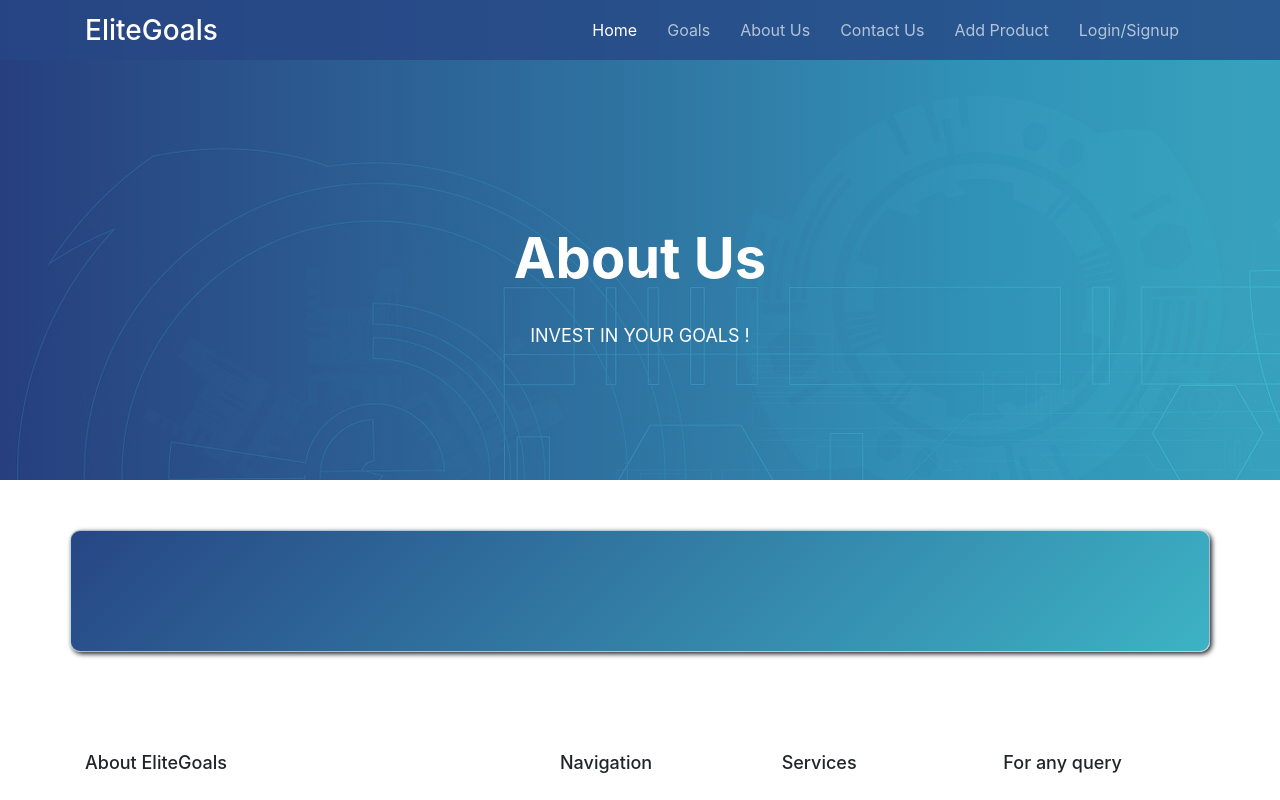
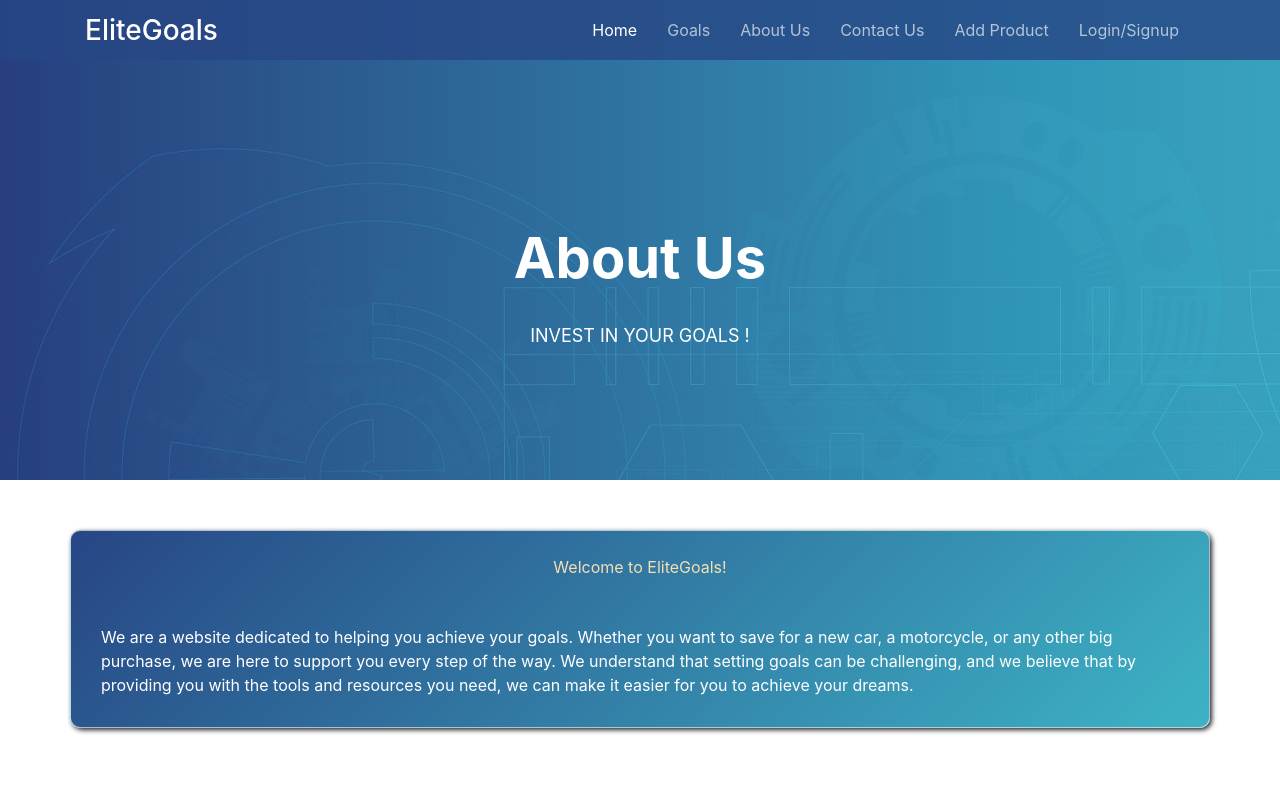
Before and after one commit to dhruv2210/EliteGoals, a React (Create React App) app in the folder investingoals/: page /AboutUs in a window 1280 px wide. Shown: the top 800 px of the page. Built offline with nearby package versions, Linux system fonts and the light colour scheme.

Commit message:
AboutUs Content

```diff
--- /dev/null
+++ b/investingoals/src/components/AboutUs.css
@@ -0,0 +1,15 @@
+.aboutPara{
+    margin: 30px;
+    color: white;
+}
+
+.aboutPara:hover{
+    color: wheat;
+}
+
+.parentpara{
+    display: flex;
+    align-items: center;
+    justify-content: center;
+    color: wheat;
+}
--- a/investingoals/src/components/AboutUs.js
+++ b/investingoals/src/components/AboutUs.js
@@ -1,4 +1,5 @@
 import React from "react";
+import "./AboutUs.css";
 // import "../style.css";
 function AboutUs() {
   return (
@@ -55,12 +56,16 @@ function AboutUs() {
         </div>
       </section>
 
-      <div className="container box" data-aos="fade-up">
-      <br></br>
-      <br></br>
-      <br></br>
-      <br></br>
-      <br></br>
+      <div className="container box " data-aos="fade-up">
+        <br></br>
+      <div className="parentpara">
+        <p className="aboutParaHead">  Welcome to EliteGoals! </p>
+      </div>
+
+      <p className="aboutPara">
+      We are a website dedicated to helping you achieve your goals. Whether you want to save for a new car, a motorcycle, or any other big purchase, we are here to support you every step of the way. We understand that setting goals can be challenging, and we believe that by providing you with the tools and resources you need, we can make it easier for you to achieve your dreams.
+      </p>
+
       </div>
     </>
   );
```
